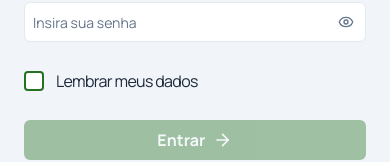
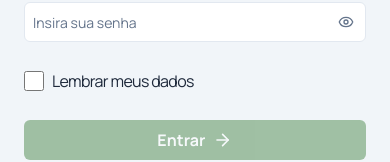
Before and after one commit to gabrielcoffee/piobrasileiro, a Next.js app: page /admin in a window 390 px wide. Shown: the part 494-656 px from the top of the page. Built offline with nearby package versions, Linux system fonts and the light colour scheme.

Commit message:
fix: removed the zoom on mobile when clicking on inputs and logging in, also used the same checkbox for the remember me checkbox as the report one

```diff
--- a/src/app/admin/(admin-protected)/usuarios/page.tsx
+++ b/src/app/admin/(admin-protected)/usuarios/page.tsx
@@ -139,14 +139,13 @@ export default function UsuariosPage() {
         fetchUsuarios();
         setIsExcluirModalOpen(false);
         setCanShowExcluirButtons(false);
+        setSelectedUsers([]);
     }
 
     const inactivateUsers = async () => {
 
-        console.log(selectedUsers);
-
         const result = await queryApi('POST', '/admin/users/deactivate', {
-            userIds: selectedUsers.map((brocoli) => brocoli.user_id)
+            userIds: selectedUsers.map((user) => user.user_id)
         });
 
         if (!result.success) {
@@ -267,6 +266,7 @@ export default function UsuariosPage() {
                     ]}
                     rowItems={usuarios.map((u) => ({
                         // used for searching but not displayed
+                        user_id: u.user_id,
                         nome_limpo: u.nome_limpo,
                         // display cells
                         nome_completo: (
--- a/src/app/layout.tsx
+++ b/src/app/layout.tsx
@@ -1,4 +1,4 @@
-import type { Metadata } from "next";
+import type { Metadata, Viewport } from "next";
 import { Manrope } from "next/font/google";
 import "./globals.css";
 import { AuthProvider } from "@/contexts/AuthContext";
@@ -15,6 +15,15 @@ export const metadata: Metadata = {
   description: "Pio Brasileiro web application",
 };
 
+export const viewport: Viewport = {
+  width: 'device-width',
+  initialScale: 1,
+  maximumScale: 1,
+  userScalable: false,
+  // Also supported by less commonly used
+  // interactiveWidget: 'resizes-visual',
+}
+
 /* Layout principal do projeto */
 export default function RootLayout({children,}: Readonly<{children: React.ReactNode;}>) {
 
--- a/src/components/login/Login.tsx
+++ b/src/components/login/Login.tsx
@@ -4,7 +4,6 @@ import { useEffect, useState } from "react";
 import { Button } from "@/components/ui/Button";
 import { InputText } from "@/components/ui/InputText";
 import { InputPassword } from "@/components/ui/InputPassword";
-import { Checkbox } from "@/components/ui/Checkbox";
 import { ArrowLeftIcon, ArrowRightIcon } from "lucide-react";
 import styles from "./styles/Login.module.css";
 import { useAuth } from "@/contexts/AuthContext";
@@ -104,12 +103,10 @@ export default function Login({onForgotPasswordClick, onBackClick}: LoginProps)
                 error={passwordWrong ? "Senha incorreta" : ""}
             />
 
-            <Checkbox
-                id="rememberMe"
-                label="Lembrar meus dados"
-                checked={rememberMe}
-                onChange={(e) => setRememberMe(e.target.checked)}
-            />
+            <div className={styles.checkboxButton}>
+                <input onChange={() => setRememberMe(!rememberMe)} checked={rememberMe} type="checkbox" id="lembrar"/>
+                <label htmlFor="lembrar">Lembrar meus dados</label>
+            </div>
 
             <div className={styles.buttonContainer}>
                 <Button available={(email && password) ? true : false} variant="full" onClick={handleLogin} iconRight={<ArrowRightIcon/>}>
--- a/src/components/login/styles/Login.module.css
+++ b/src/components/login/styles/Login.module.css
@@ -58,3 +58,15 @@
     flex-direction: column;
     gap: 16px;
 }
+
+.checkboxButton {
+    display: flex;
+    align-items: center;
+    gap: 0.5rem;
+    input {
+        width: 1.25rem;
+        height: 1.25rem;
+        accent-color: var(--color-primary);
+        color: white;
+    }
+}
```
